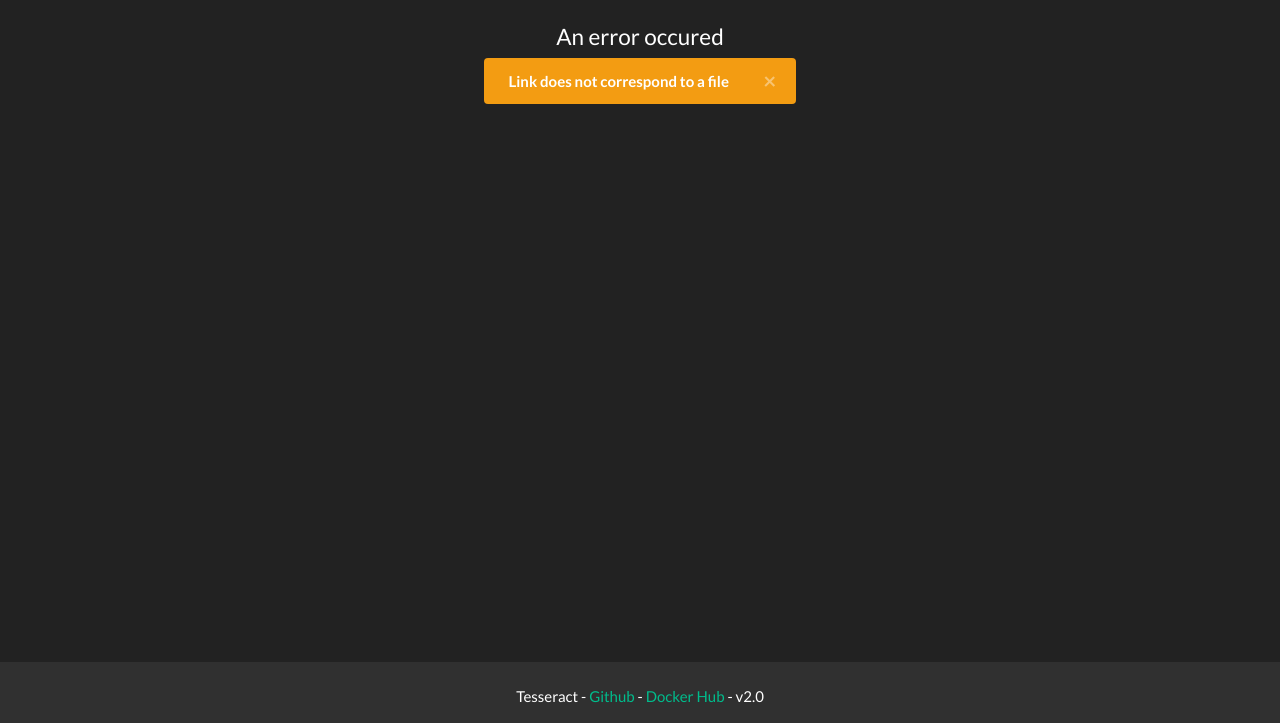
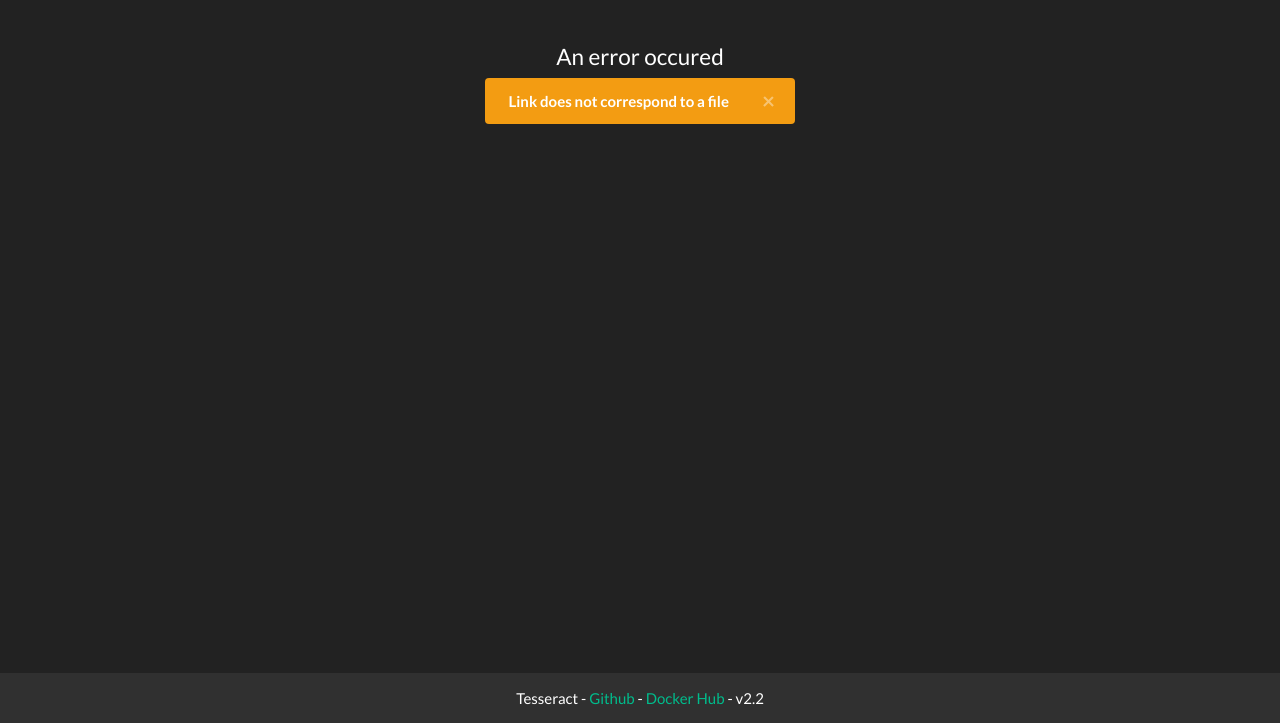
Before and after one commit to will-scargill/tesseract, a Flask app: page /public/1 in a window 1280 px wide. Shown: the part 77-800 px from the top of the page. Run offline with Flask 2, Linux system fonts and the light colour scheme; data that the repository does not hold is empty; some libraries are stand-ins or nearby versions.

Commit message:
v2.2
- Duplicate filenames don't overwrite each other
- Footer doesn't hide content

```diff
--- a/app/main.py
+++ b/app/main.py
@@ -12,7 +12,6 @@ from db import db
 app = Flask(__name__)
 app.secret_key = os.urandom(24)
 dbType = os.environ.get("TESSERACT_DB_TYPE")
-print(dbType)
 if dbType is None or dbType == "sqlite":
     app.config["SQLALCHEMY_DATABASE_URI"] = "sqlite:///" + app.instance_path + "///db.sqlite3"
 elif dbType == "mysql":
--- a/app/templates/base.html
+++ b/app/templates/base.html
@@ -13,6 +13,27 @@
 		  background-color: #303030;
 		  color: white;
 		  text-align: center;
+		}
+
+		.footer_asd {
+			height: 50px;
+			margin-top: -50px;
+		}
+
+		.content {
+			min-height: 100%;
+		}
+		.content-inside {
+			padding: 20px;
+			padding-bottom: 50px;
+		}
+		footer {
+			height: 50px;
+			margin-top: -50px;
+			background: #303030;
+			color: white;
+			line-height: 50px;
+			padding: 0 20px;
 		}
 	</style>
 
@@ -66,15 +87,16 @@
 			</ul>
 	  	</div>
 	</nav>
-	<div class="container-fluid text-center">
-	{% block content %}
-	{% endblock %}
+	<div class="content">
+		<div class="content-inside container-fluid text-center">
+			{% block content %}
+			{% endblock %}
+		</div>
 	</div>
-
-	<div class="footer">
-		<br>
-		<p> Tesseract - <a href="https://github.com/will-scargill/tesseract">Github</a> - <a href="https://hub.docker.com/r/willscargill/tesseract">Docker Hub</a> - v2.0</p>
-	</div>
+	<br>
+	<footer class="footer">
+		<p> Tesseract - <a href="https://github.com/will-scargill/tesseract">Github</a> - <a href="https://hub.docker.com/r/willscargill/tesseract">Docker Hub</a> - v2.2</p>
+	</footer>
 
 	<script src="https://ajax.googleapis.com/ajax/libs/jquery/3.4.1/jquery.min.js"></script>
 	<script src="https://cdn.datatables.net/1.10.24/js/jquery.dataTables.min.js"></script>
--- a/app/templates/login.html
+++ b/app/templates/login.html
@@ -19,7 +19,7 @@
 				    <input type="password" class="form-control" name="password" placeholder="password" />
 			  	</div>
 			  	<div class="form-group text-center">
-				   <input type="submit" class="form-control"value="submit" />
+				   <input type="submit" class="form-control btn btn-primary" value="submit" />
 			  	</div>
 			</form>
 			{% with messages = get_flashed_messages(with_categories=true) %}
```
Also changed, not shown: app/modules/util.py (+13 -0 lines), app/views/uploads.py (+6 -3 lines).
